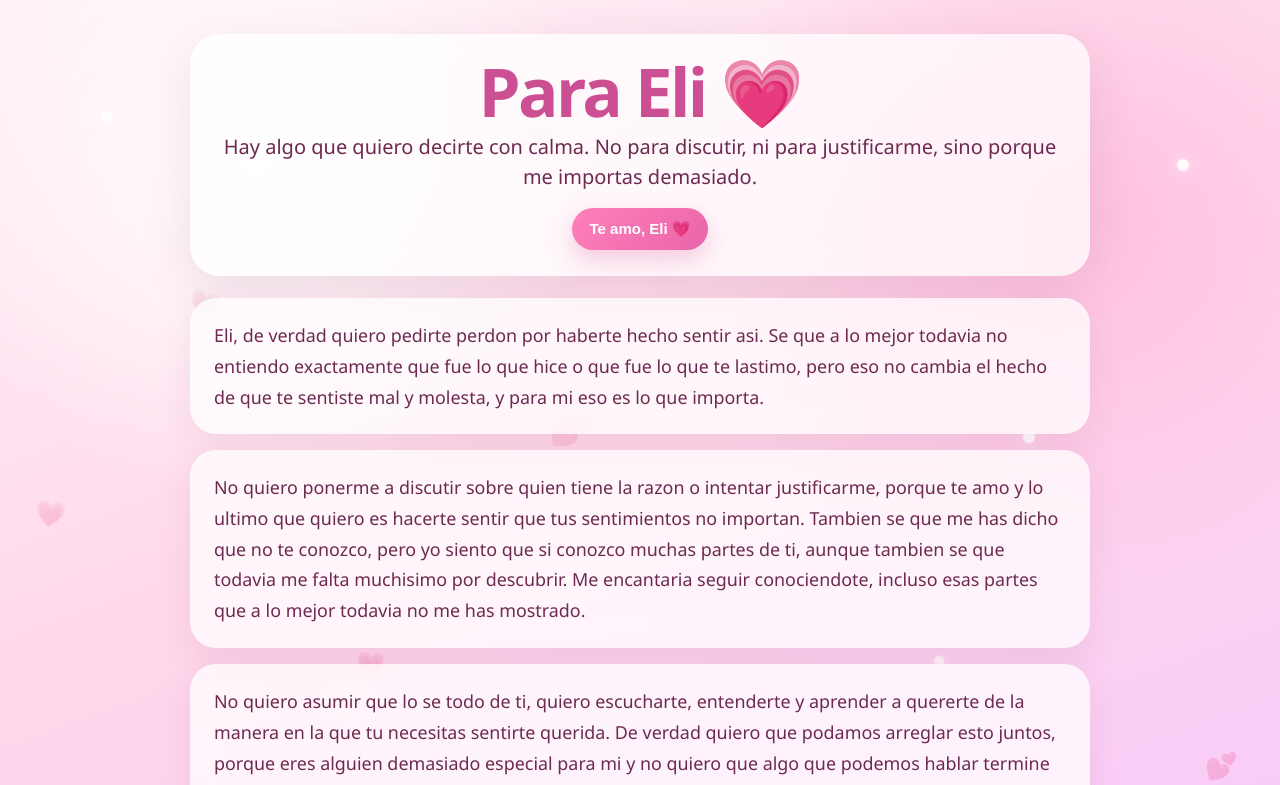
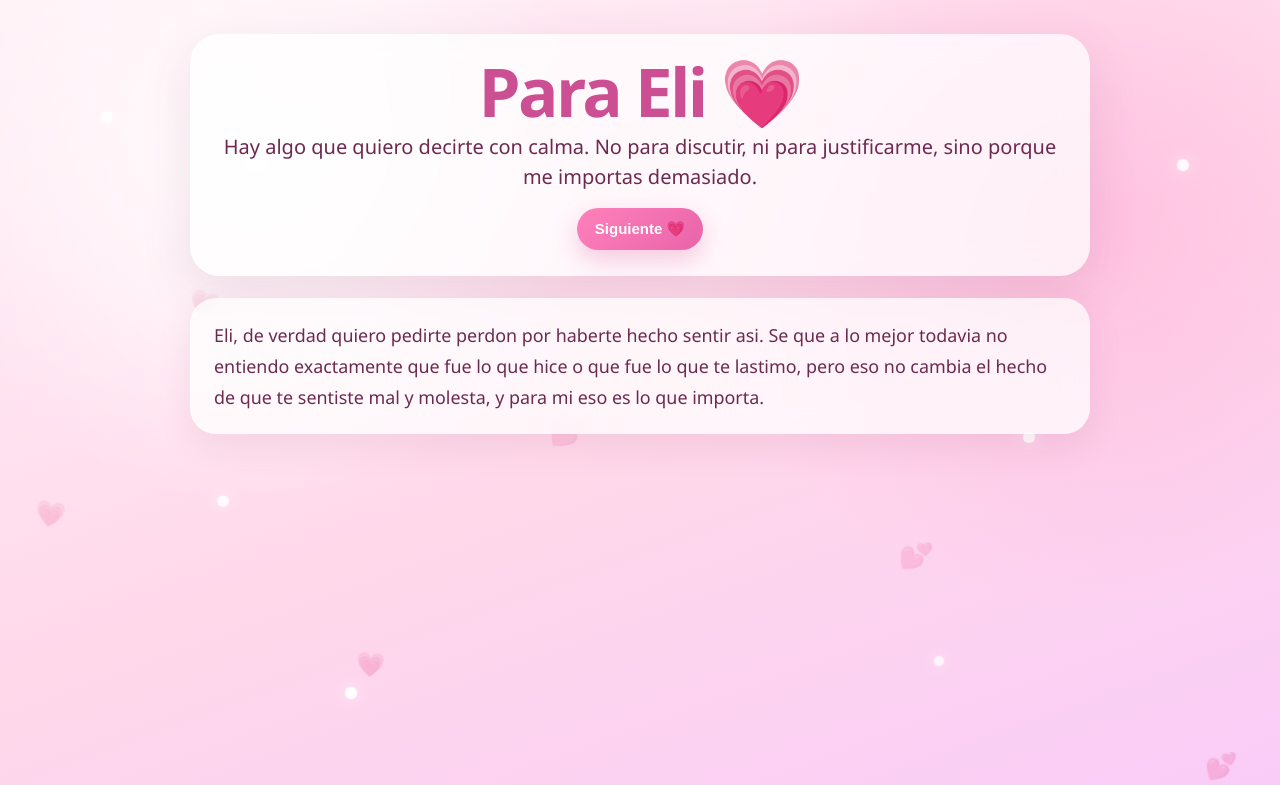
Before and after one commit to landorftAoS/index_html, a plain HTML site: page index.html in a window 1280 px wide. Both pictures are taken after a click on the button "Toca para leer 💌". Shown: the top 785 px of the page. Drawn offline with Linux system fonts and the light colour scheme.

Commit message:
Update index.html

```diff
--- a/index.html
+++ b/index.html
@@ -119,7 +119,7 @@
 <script>
   const paras = [...document.querySelectorAll('.paragraph')];
   const btn = document.getElementById('startBtn');
-  let started = false;
+  let currentParagraph = 0;
 
   function burstHeart() {
     const h = document.createElement('div');
@@ -134,19 +134,23 @@
 
   setInterval(burstHeart, 700);
 
+  // One message appears per tap/click.
   btn.addEventListener('click', () => {
-    if (started) {
-      document.getElementById('letter').scrollIntoView({behavior:'smooth',block:'start'});
+    if (currentParagraph >= paras.length) {
+      document.getElementById('letter').scrollIntoView({behavior:'smooth', block:'start'});
       return;
     }
-    started = true;
-    btn.textContent = 'Te amo, Eli 💗';
-    paras.forEach((p, i) => {
-      setTimeout(() => {
-        p.classList.add('show');
-        if (i === 0) p.scrollIntoView({behavior:'smooth',block:'center'});
-      }, i * 900);
-    });
+
+    const paragraph = paras[currentParagraph];
+    paragraph.classList.add('show');
+    setTimeout(() => paragraph.scrollIntoView({behavior:'smooth', block:'center'}), 80);
+    currentParagraph++;
+
+    if (currentParagraph < paras.length) {
+      btn.textContent = 'Siguiente 💗';
+    } else {
+      btn.textContent = 'Te amo, Eli 💗';
+    }
   });
 
   // gentle tap sparkles
```
